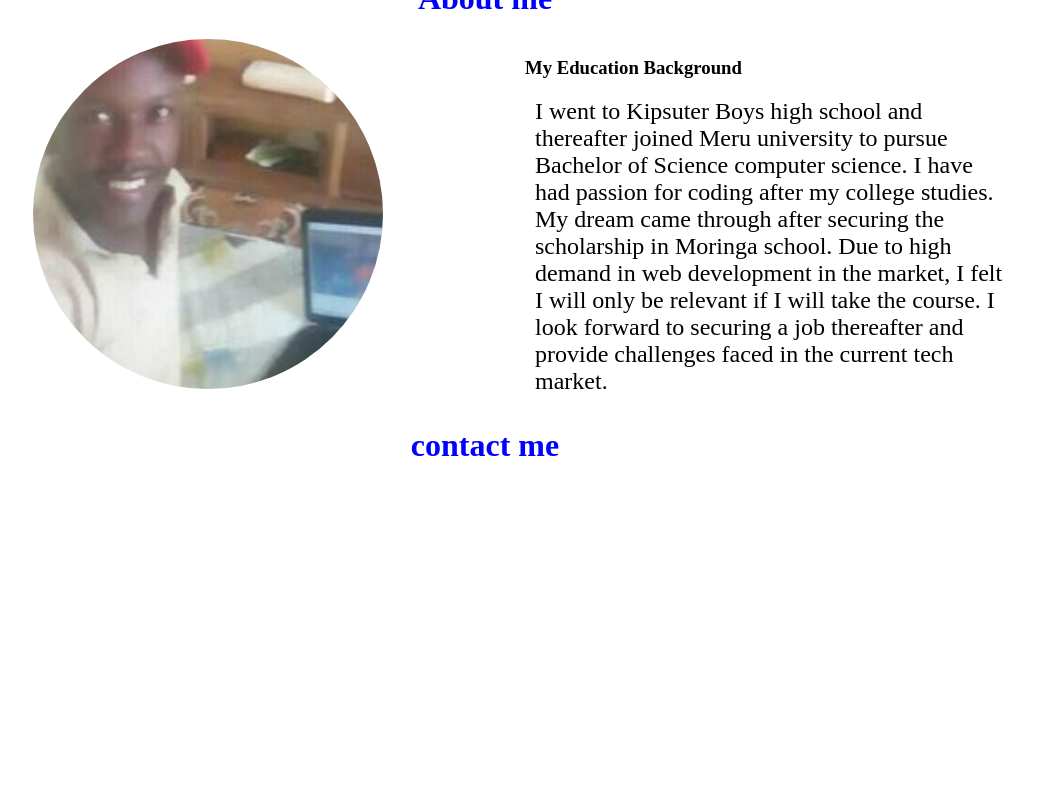
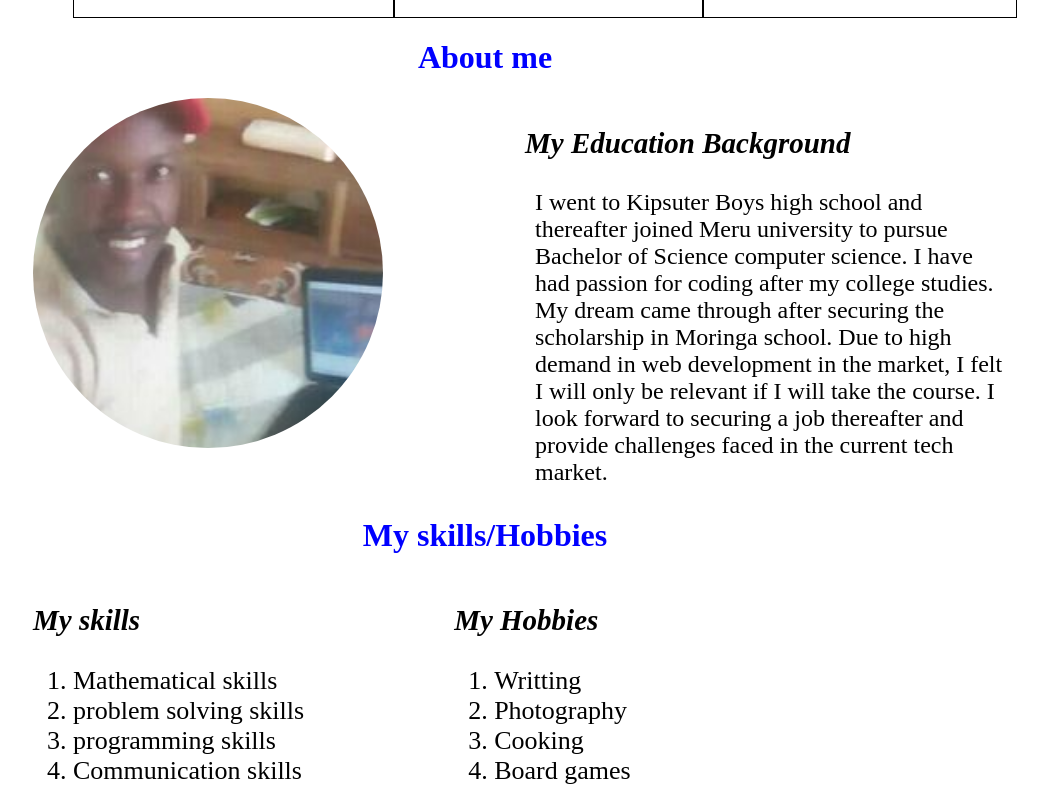
Before and after one commit to cheruden/my_portfolio, a plain HTML site: page index.html in a window 1280 px wide. Shown: the part 893-1703 px from the top of the page, without its empty margins (155-1203 px from the left). Before the commit the page ends 1378 px from the top, so only its background shows below. Drawn offline with Linux system fonts and the light colour scheme.

Commit message:
add nav bar to my page

```diff
--- a/index.html
+++ b/index.html
@@ -8,6 +8,11 @@
     <link rel="stylesheet" type="text/css" href="style.css">
 </head>
 <body>
+    <div class="topnav">
+        <a class="active" href="#index.html">My portfolio</a>
+        <a href="#box">About Me</a>
+        <a href="#hobbies">Hobbies/Skills</a>
+    </div>
    <h1>My portfolio</h1>
    <div class="name">
    <div class="onery"><img src="./images/pija.jpeg" width="400px" height="350px" alt="Mine"></div>
@@ -31,5 +36,24 @@
    <div class="two"><h3>My Education Background</h3>
    <p>I went to Kipsuter Boys high school and thereafter joined Meru university to pursue Bachelor of Science computer science. I have had passion for coding after my college studies. My dream came through after securing the scholarship in Moringa school. Due to high demand in web development in the market, I felt I will only be relevant if I will take the course. I look forward to securing a job thereafter and provide challenges faced in the current tech market.</p></div>
     </div>
-    <h1>contact me</h1>
+    <h1>My skills/Hobbies</h1>
+    <div class="hobbies">
+   <div class="skills"><h3>My skills</h3>
+    <ol>
+        <li>Mathematical skills</li>
+        <li>problem solving skills</li>
+        <li>programming skills</li>
+        <li>Communication skills</li>
+    </ol>
+    </div>
+    <div class="hobby">
+    <h3>My Hobbies</h3>
+    <ol>
+        <li>Writting</li>
+        <li>Photography</li>
+        <li>Cooking</li>
+        <li>Board games</li>
+    </ol>
+    </div>
+    </div>
 </html>
--- a/style.css
+++ b/style.css
@@ -1,3 +1,23 @@
+.topnav {
+    background-color: #333;
+    overflow: hidden;
+  }
+.topnav a {
+    float: left;
+    color: #f2f2f2;
+    text-align: center;
+    padding: 14px 16px;
+    text-decoration: none;
+    font-size: 17px;
+  }
+  .topnav a:hover {
+    background-color: #ddd;
+    color: black;
+  }
+  .topnav a.active{
+    background-color: #4CAF50;
+    color: white;
+  }
 h1{
     color: blue;
     font-family: 'Times New Roman', Times, serif;
@@ -82,3 +102,18 @@
 ul{
     list-style-type: none;
 }
+.hobbies{
+    display: flex;
+    padding-left: 180px;
+    padding-right: 100px;
+}
+ol li{
+    font-size: 26px;
+}
+.hobby{
+    padding-left: 150px;
+}
+h3{
+    font-size: 29px;
+    font-style: oblique;
+}
```
